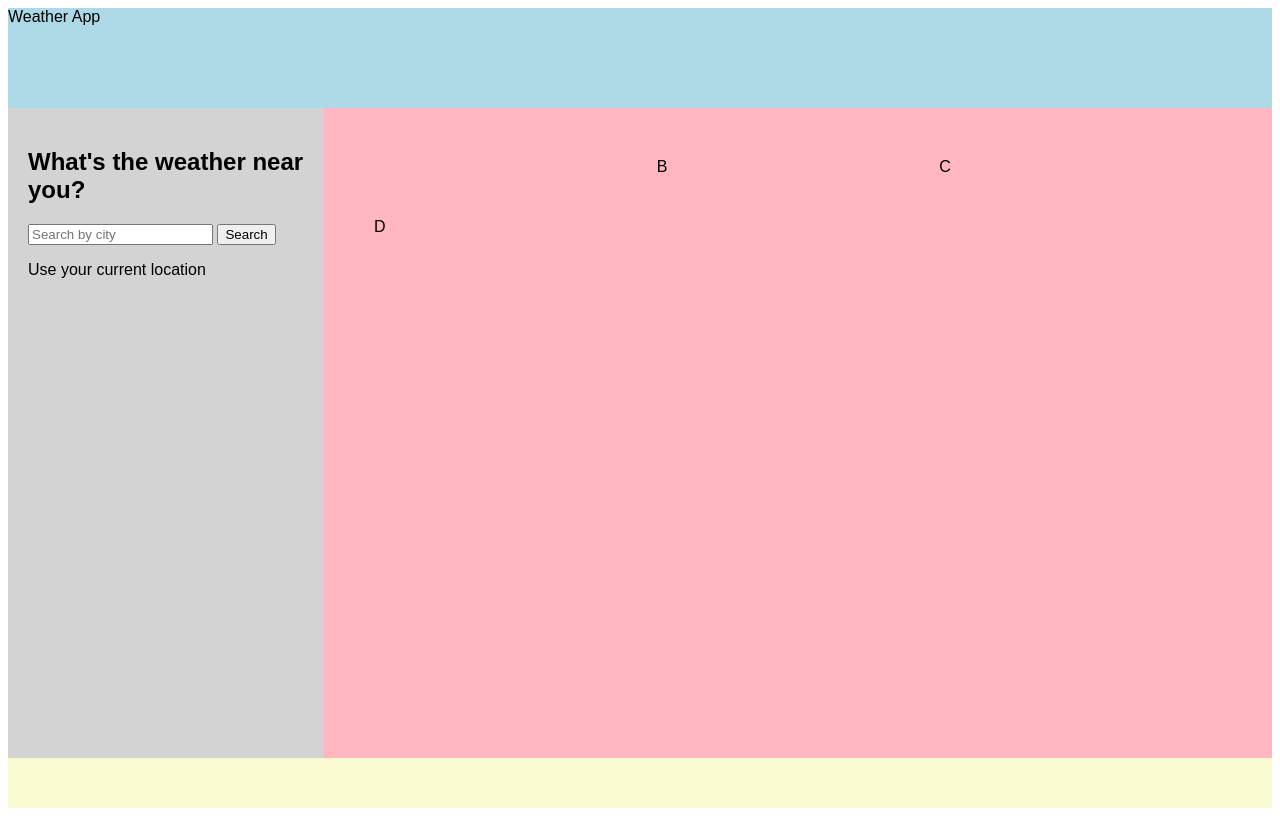
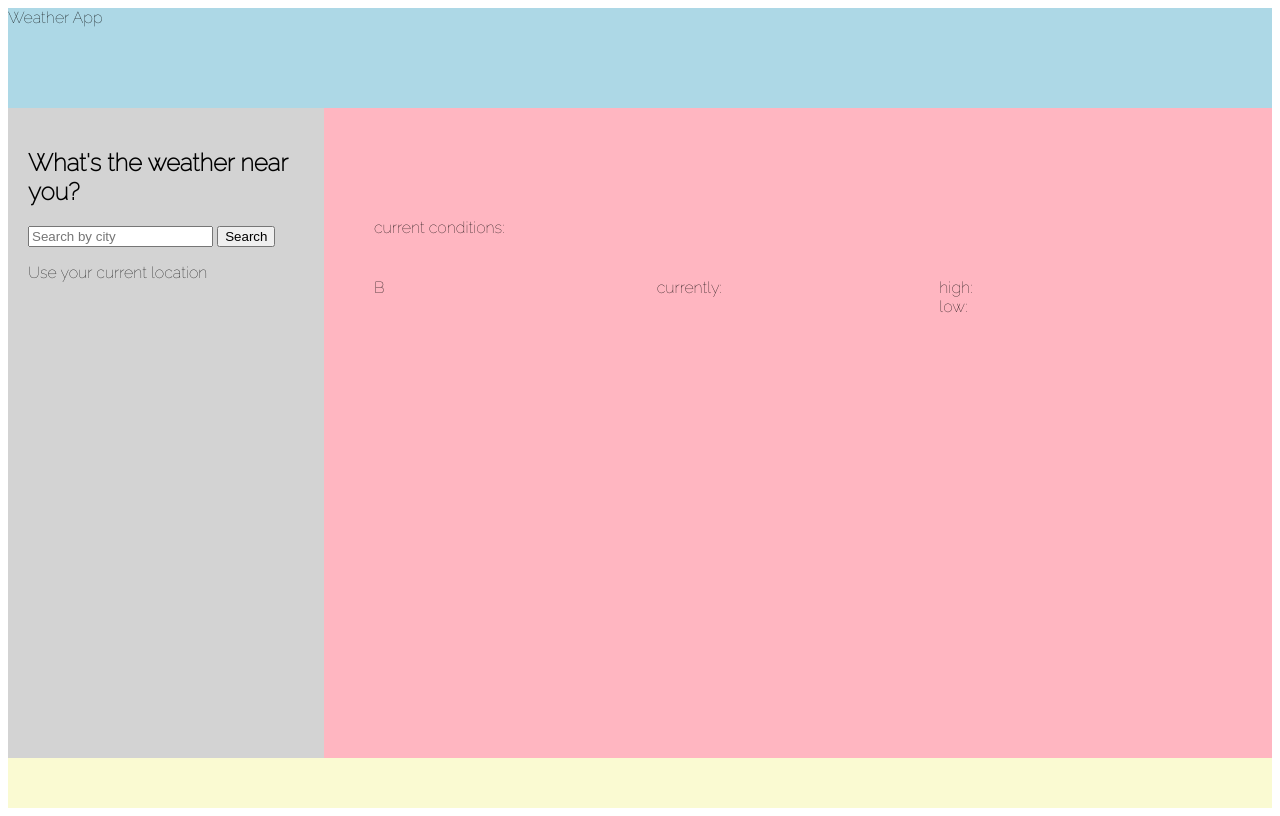
Before and after one commit to fjimenez95/weather-app, a plain HTML site: page index.html in a window 1280 px wide. Drawn offline with nearby package versions, Linux system fonts and the light colour scheme.

Commit message:
creates sections in main to allocate api data correctly

```diff
--- a/index.html
+++ b/index.html
@@ -15,6 +15,10 @@
     <!-- Insert CSS Link -->
     <link rel="stylesheet" href="./css/style.css">
 
+    <!-- Google Fonts -->
+    <!-- RAILWAY -->
+    <link href="https://fonts.googleapis.com/css2?family=Raleway:wght@100&display=swap" rel="stylesheet">
+
     <title>Weather App</title>
 </head>
 <body>
@@ -30,10 +34,26 @@
         <p>Use your current location</p>
     </aside>
     <main>
-        <div id="cityName"></div>
-        <div id="degree">B</div>
-        <div id="imageOfWeather">C</div>
-        <div id="highAndLow">D</div>
+        <div id="locationName"></div>
+
+        <section id="currentConditions">
+            <div id="title">current conditions:</div>
+            <div id="conditionDescription"></div>
+        </section>
+
+        <div id="imageOfWeather">B</div>
+
+        <section>
+            <div id="title">currently:</div>
+            <div id="currentDegree"></div>
+        </section>
+
+        <section>
+            <div id="title">high:</div>
+            <div id="dayHigh"></div>
+            <div id="title">low:</div>
+            <div id="dayLow"></div>
+        </section>
     </main>
     <footer>
 
```
